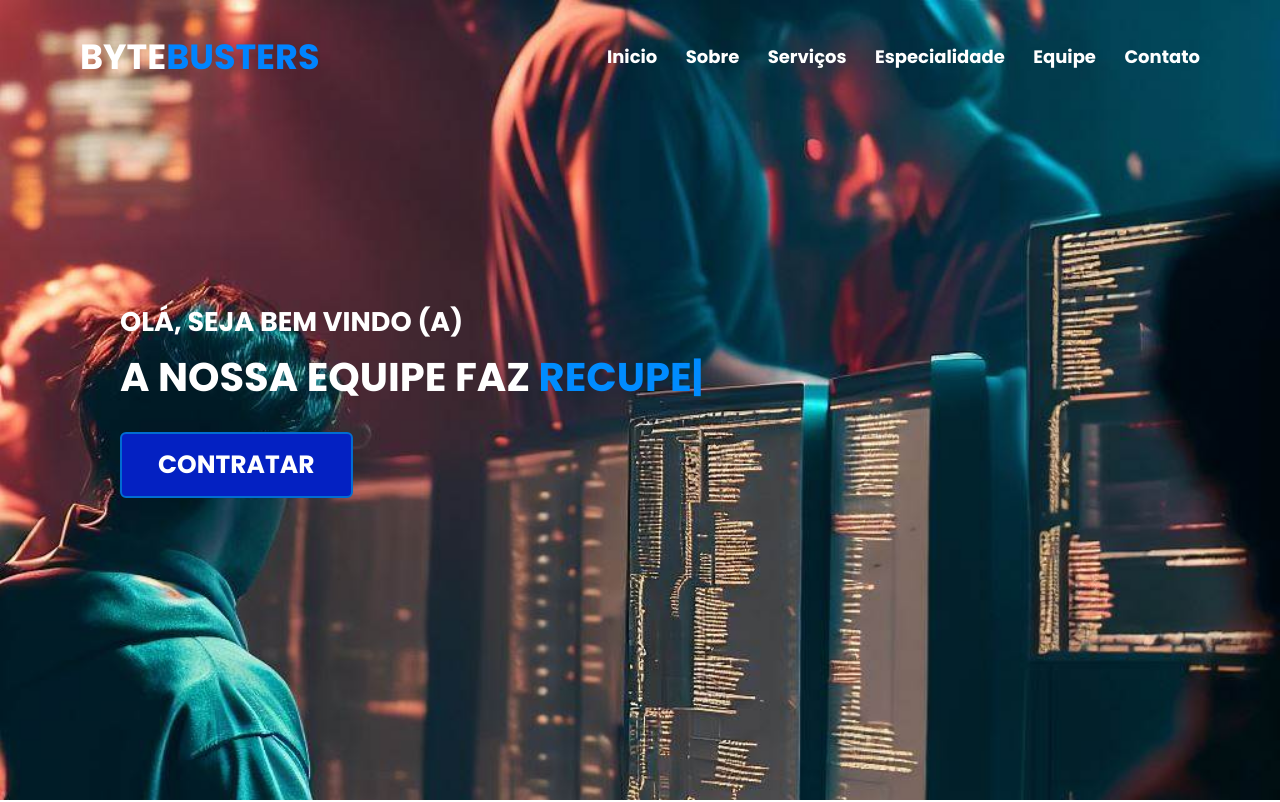
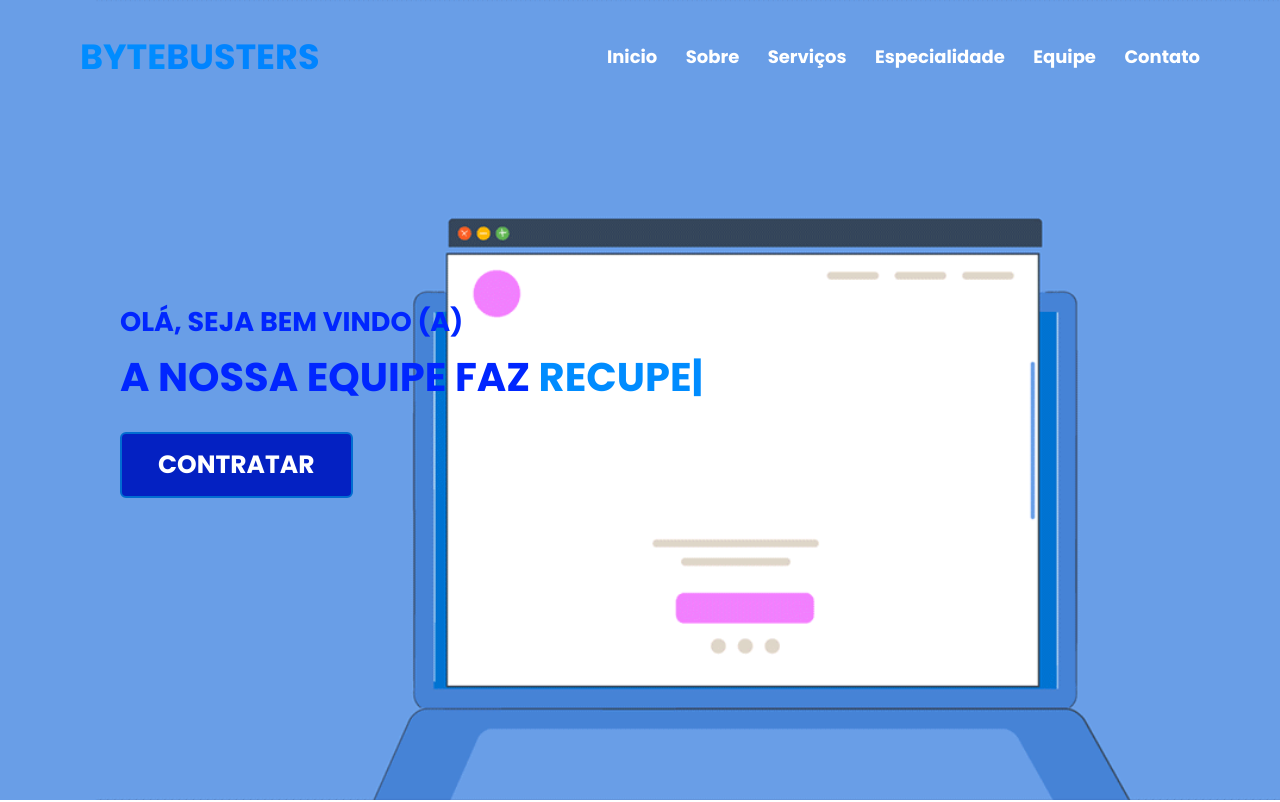
Before and after one commit to gybinha/site-bytebuster, a plain HTML site: page index.html in a window 1280 px wide. Shown: the top 802 px of the page. Drawn offline with nearby package versions, Linux system fonts and the light colour scheme.

Commit message:
site-bytebusters

```diff
--- a/style.css
+++ b/style.css
@@ -32,7 +32,7 @@ html{
     justify-content: space-between;
 }
 .navbar .logo a{
-    color: #fff;
+    color: #008cff;
     font-size: 35px;
     font-weight: 500;
 }
@@ -63,7 +63,7 @@ html{
 /*  Home   inicio  */
 .home{
     display: flex;
-    background: url(image/OIG.jpg) no-repeat;
+    background: url(image/Header-1200-2.gif) no-repeat;
     background-size: cover;
     height: 100vh;
     color: #ffffff;
@@ -75,6 +75,7 @@ html{
 }
 .home .home-content .text-1{
     font-size: 27px;
+    color: #0026ff;
 }
 .home .home-content .text-2{
     font-size: 75px;
@@ -84,6 +85,7 @@ html{
 .home .home-content .text-3{
     font-size: 40px;
     margin: 5px 0;
+    color: #0026ff;
 }
 .home .home-content .text-3 span{
     color:#008cff ;
```
Also changed, not shown: image/Header-1200-2.gif (added), image/R.png (added), image/asdasd.jpg (added), 1 other file.
